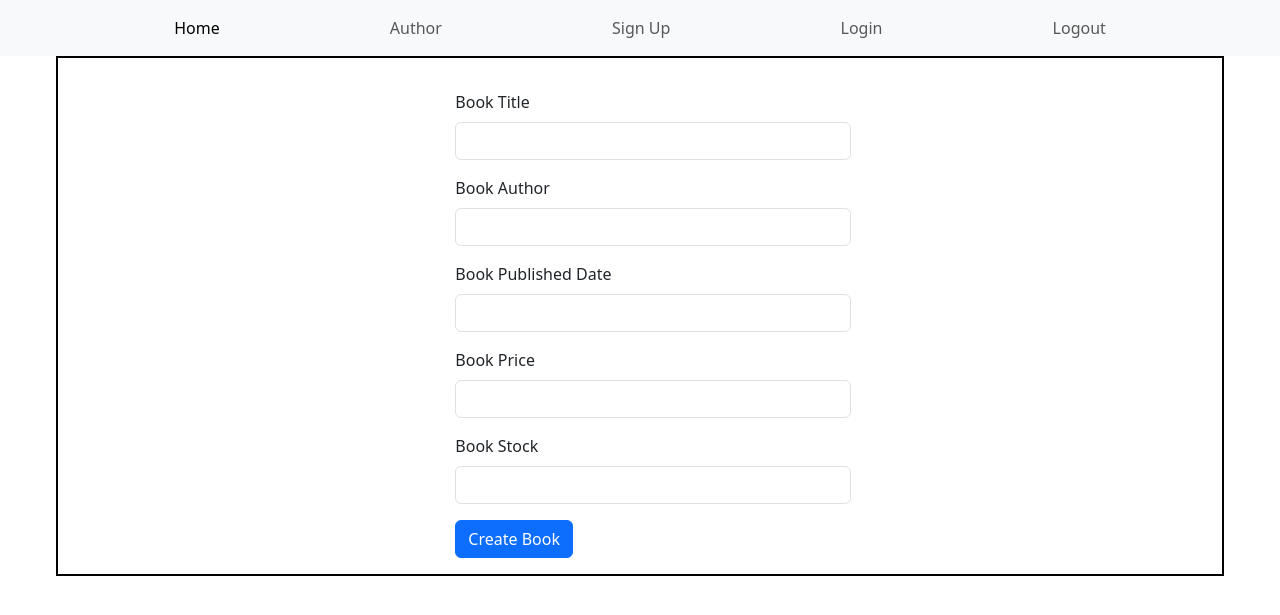
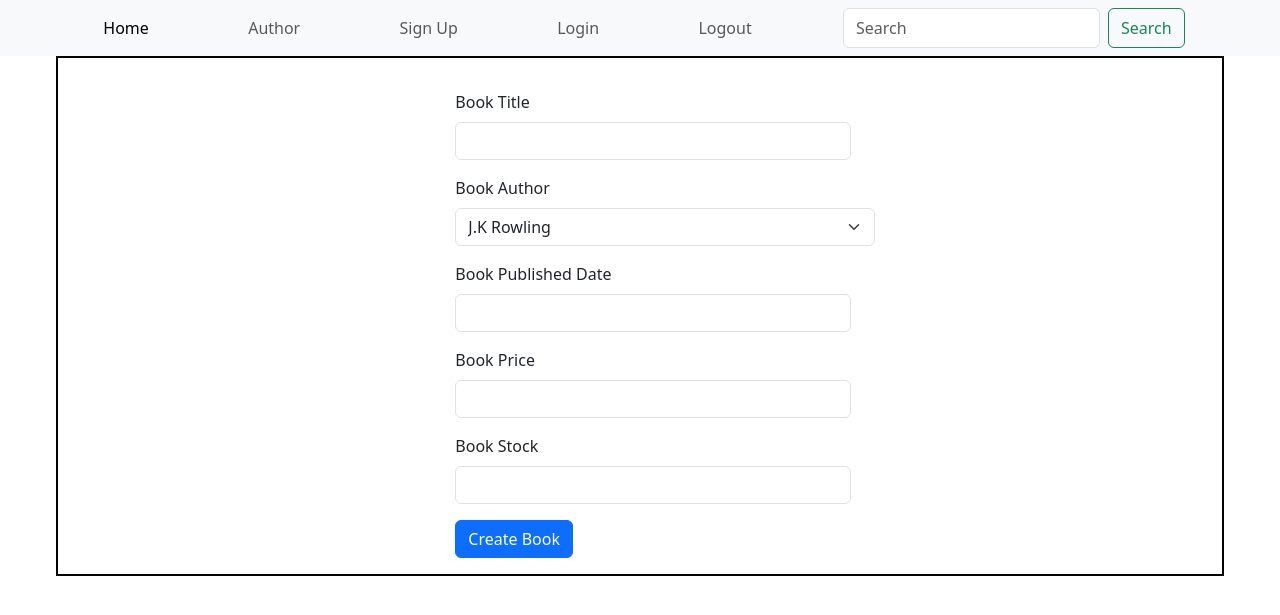
Before and after one commit to Sahil-coder50/Bookstore, a Django app: page /books/add/ in a window 1280 px wide. Shown: the top 615 px of the page. Run offline with Django 5.2, Linux system fonts and the light colour scheme; a user stored in the database is signed in; data that the repository does not hold is empty; some libraries are stand-ins or nearby versions.

Commit message:
Added the Search Functionality for books and authors

```diff
--- a/bookstore/bookstore/settings.py
+++ b/bookstore/bookstore/settings.py
@@ -166,7 +166,10 @@ REST_FRAMEWORK = {
         'rest_framework_simplejwt.authentication.JWTAuthentication',
         # "user.api.authentication.ZohoAPIKeyAuthentication",
     ],
+    "DEFAULT_PAGINATION_CLASS": "rest_framework.pagination.PageNumberPagination",
+    "PAGE_SIZE": 5,  # number of books per page
 }
+
 
 from datetime import timedelta
 
--- a/bookstore/templates/nav.html
+++ b/bookstore/templates/nav.html
@@ -21,6 +21,10 @@
         <li class="nav-item">
           <a class="nav-link" href="{% url 'logout' %}">Logout</a>
         </li>
+        <form class="d-flex" role="search">
+          <input class="form-control me-2" type="search" placeholder="Search" aria-label="Search" name="item_name"/>
+          <button class="btn btn-outline-success" type="submit">Search</button>
+        </form>
       </ul>
     </div>
   </div>
--- a/bookstore/user/templates/book_add.html
+++ b/bookstore/user/templates/book_add.html
@@ -16,7 +16,13 @@
                         </div>
                         <div class="mb-3">
                             <label for="bookAuthor" class="form-label">Book Author</label>
-                            <input type="text" class="form-control" id="bookAuthor" name="author">
+                            <select class="form-select" id="bookAuthor" name="author">
+                                <option value="J.K Rowling" selected>J.K Rowling</option>
+                                <option value="Agatha Christie">Agatha Christie</option>
+                                <option value="Paulo Coelho">Paulo Coelho</option>
+                                <option value="George R.R. Martin">George R.R. Martin</option>
+                                <option value="Mark Twain">Mark Twain</option>
+                            </select>
                         </div>
                         <div class="mb-3">
                             <label for="bookPublishedDate" class="form-label">Book Published Date</label>
--- a/bookstore/user/views.py
+++ b/bookstore/user/views.py
@@ -51,12 +51,17 @@ def Books_List(request):
     if request.method == 'GET':
         # books = Book.objects.all()
 
+        """Search Code"""
+        item_name = request.GET.get('item_name')
+        params = {}
+        if item_name:
+            params['search'] = item_name
+
         # GET request with JWT auth
-        resp = requests.get("http://127.0.0.1:8000/api/books/", headers=headers)
+        resp = requests.get("http://127.0.0.1:8000/api/books/", params=params, headers=headers)
         books = resp.json()
 
         return render(request, 'books.html', {'books': books})
-
 
     elif request.method == 'DELETE':
 
@@ -230,9 +235,15 @@ def Authors_List(request):
 
     if request.method == 'GET':
 
+        """Search Code"""
+        item_name = request.GET.get('item_name')
+        params = {}
+        if item_name:
+            params['search'] = item_name
+
         # GET request with JWT auth
 
-        resp = requests.get(f"http://127.0.0.1:8000/api/authors/", headers=headers)
+        resp = requests.get(f"http://127.0.0.1:8000/api/authors/", params=params, headers=headers)
         authors = resp.json()
 
         return render(request, 'Author/authors.html',{'authors':authors})
@@ -308,7 +319,10 @@ def Author_Detail(request, author_id):
         method = request.POST.get('_method')
 
         if method == 'DELETE':
-            ...
+
+            resp = requests.delete(f"http://127.0.0.1:8000/api/authors/{author_id}/", headers=headers)
+
+            return redirect('authors-list')
 
 
 
```
Also changed, not shown: bookstore/user/api/views.py (+16 -2 lines), bookstore/db.sqlite3.
